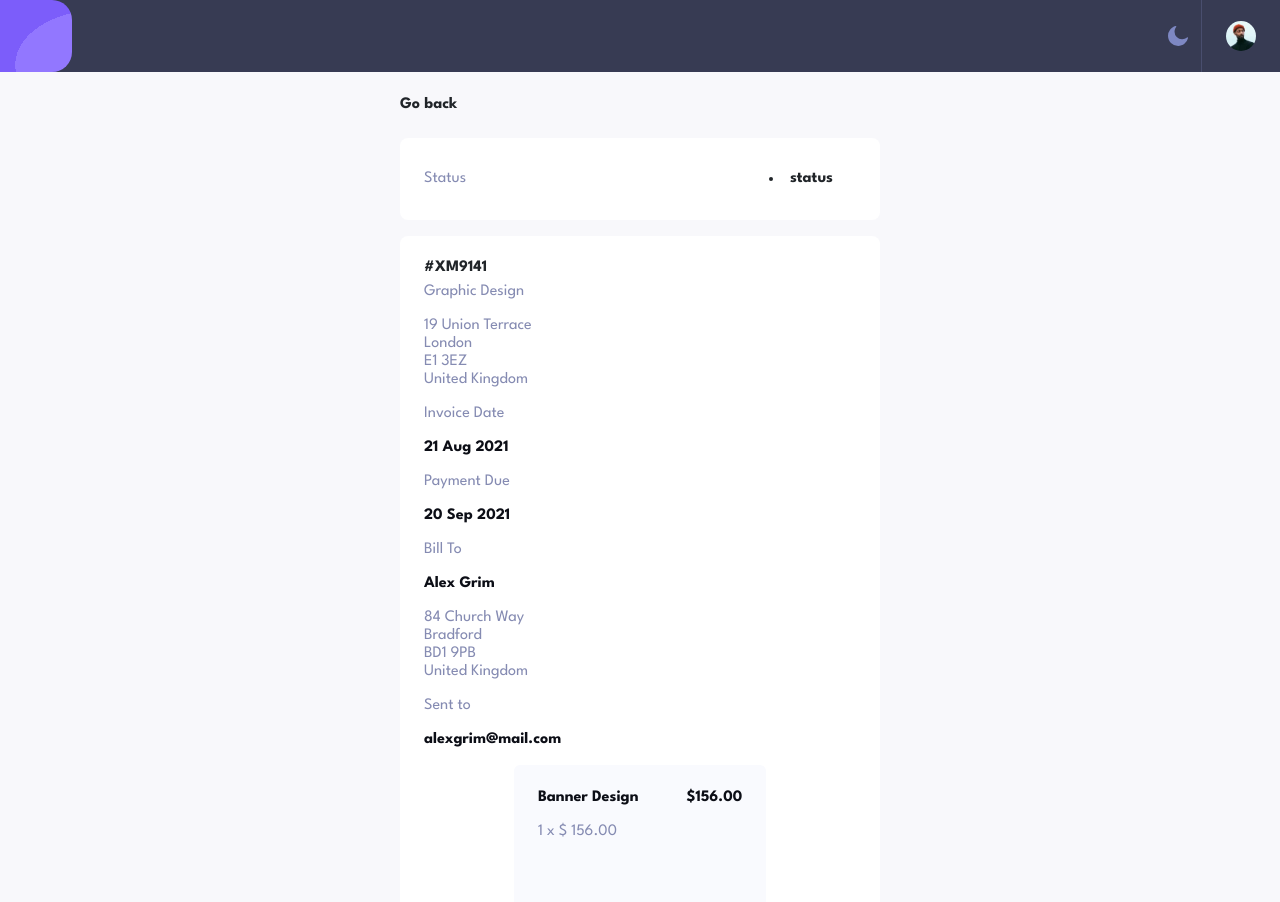
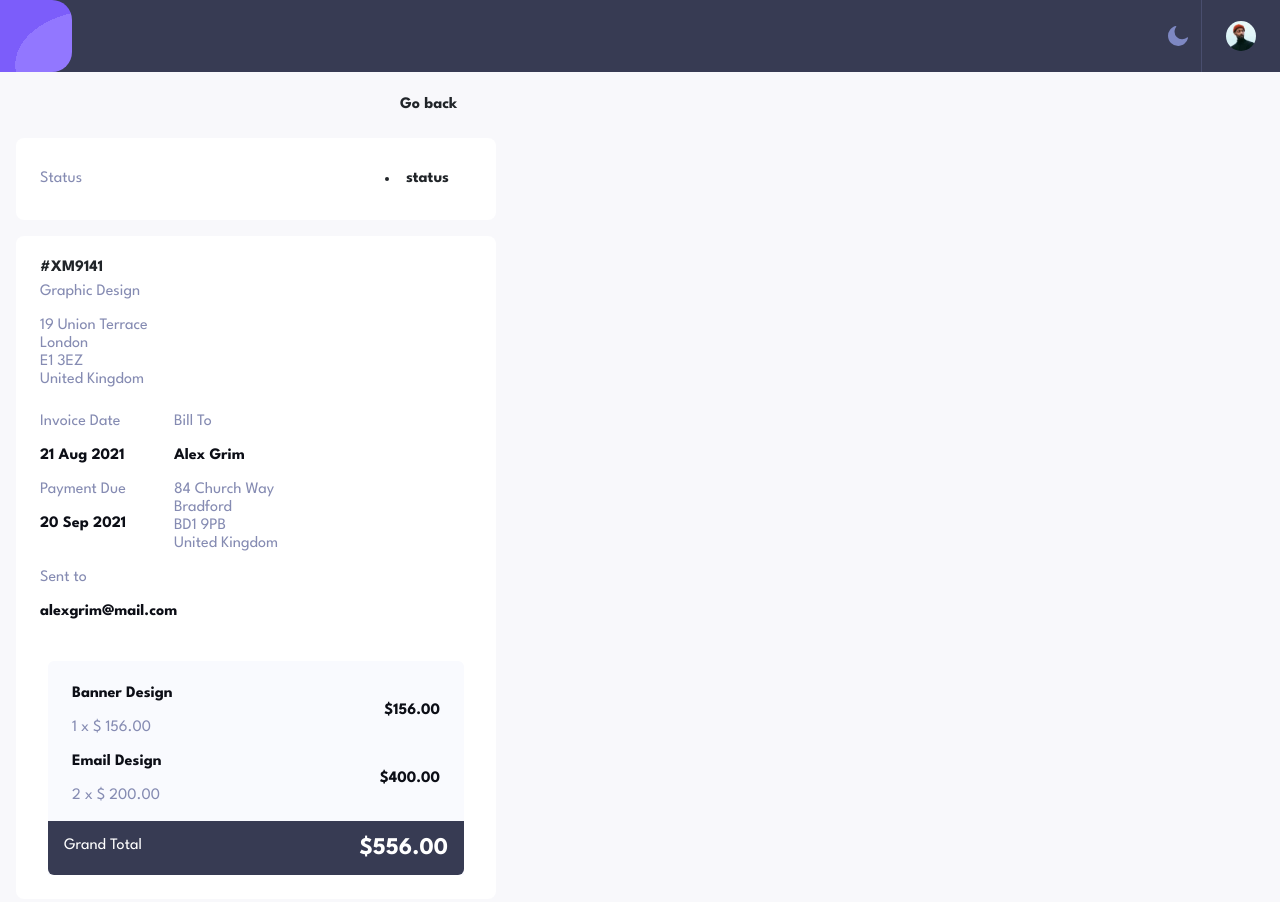
Before and after one commit to kebin20/invoice-app, a Vue app: page /invoices/RT3080 in a window 1280 px wide. Shown: the top 902 px of the page. Built offline with nearby package versions, Linux system fonts and the light colour scheme; some icons are missing.

Commit message:
style: worked ons tyling for ionvoice detail

```diff
--- a/src/components/UI/BaseCard.vue
+++ b/src/components/UI/BaseCard.vue
@@ -1,5 +1,5 @@
 <template>
-  <div :class="`d-flex bg-white mb-3 mx-auto rounded-3 p-4 ${className}`">
+  <div :class="`d-flex bg-white mb-3 rounded-3 p-4 ${className}`">
     <slot name="header"></slot>
     <slot></slot>
     <slot name="footer"></slot>
--- a/src/pages/InvoiceDetail.vue
+++ b/src/pages/InvoiceDetail.vue
@@ -2,11 +2,11 @@
   <header class="link-header my-4">
     <router-link class="custom-link" to="/">Go back</router-link>
   </header>
-  <BaseCard className="flex-row justify-content-between align-items-center">
+  <BaseCard className="flex-row justify-content-between align-items-center mx-3">
     <p class="m-0 color-gray-light">Status</p>
     <InvoiceStatus />
   </BaseCard>
-  <section>
+  <section class="mx-3">
     <BaseCard className="flex-column">
       <header class="d-flex flex-column">
         <h2 class="font-weight-bold body-variant">#XM9141</h2>
@@ -17,6 +17,7 @@
           19 Union Terrace<br />
           London <br />E1 3EZ <br />United Kingdom
         </p>
+        <div class="d-flex gap-5 mt-4">
           <div>
             <div>
               <p>Invoice Date</p>
@@ -25,6 +26,7 @@
             <div>
               <p>Payment Due</p>
               <p class="font-weight-bold color-dark-black">20 Sep 2021</p>
+            </div>
           </div>
           <div>
             <p>Bill To</p>
@@ -38,24 +40,26 @@
         </div>
       </main>
       <template v-slot:footer>
-        <div class="rounded-top rounded-8 mx-auto d-flex flex-column bg-color-gray-lighter">
-          <div class="d-flex gap-5 p-4">
+        <div class="rounded-top rounded-8 mx-2 mt-4 d-flex flex-column bg-color-gray-lighter">
+          <div class="d-flex align-items-center justify-content-between gap-5 px-4 pt-4">
             <div>
               <p class="font-weight-bold color-dark-black">Banner Design</p>
               <p>1 x $ 156.00</p>
             </div>
             <p class="font-weight-bold color-dark-black">$156.00</p>
           </div>
-          <div class="d-flex gap-5 p-4">
+          <div class="d-flex align-items-center justify-content-between gap-5 px-4">
             <div>
               <p class="font-weight-bold color-dark-black">Email Design</p>
               <p>2 x $ 200.00</p>
             </div>
             <p class="font-weight-bold color-dark-black">$400.00</p>
           </div>
-          <div class="rounded-bottom rounded-8 d-flex w-100 gap-5 bg-color-black p-3">
-            <p class="text-white">Grand Total</p>
-            <p class="text-white font-weight-bold">$556.00</p>
+          <div
+            class="d-flex justify-content-between w-100 gap-5 bg-color-black rounded-bottom rounded-8 p-3"
+          >
+            <p class="text-white mb-0">Grand Total</p>
+            <p class="text-white heading-m font-weight-bold mb-0">$556.00</p>
           </div>
         </div>
       </template>
```
Lines whose indentation alone changed are shown as unchanged.
